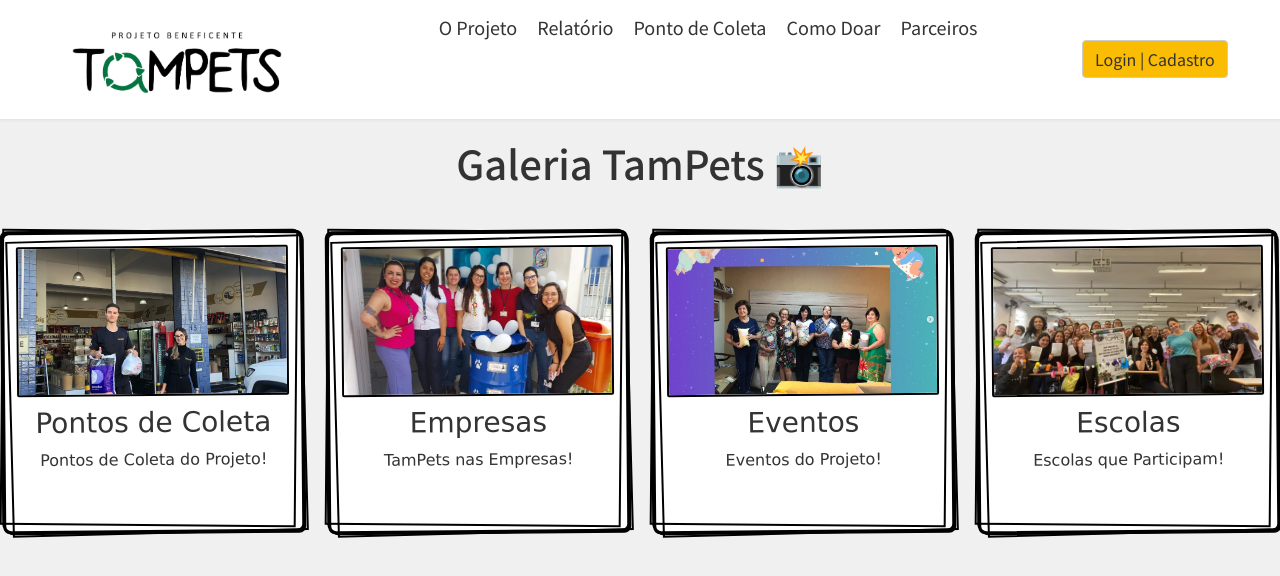
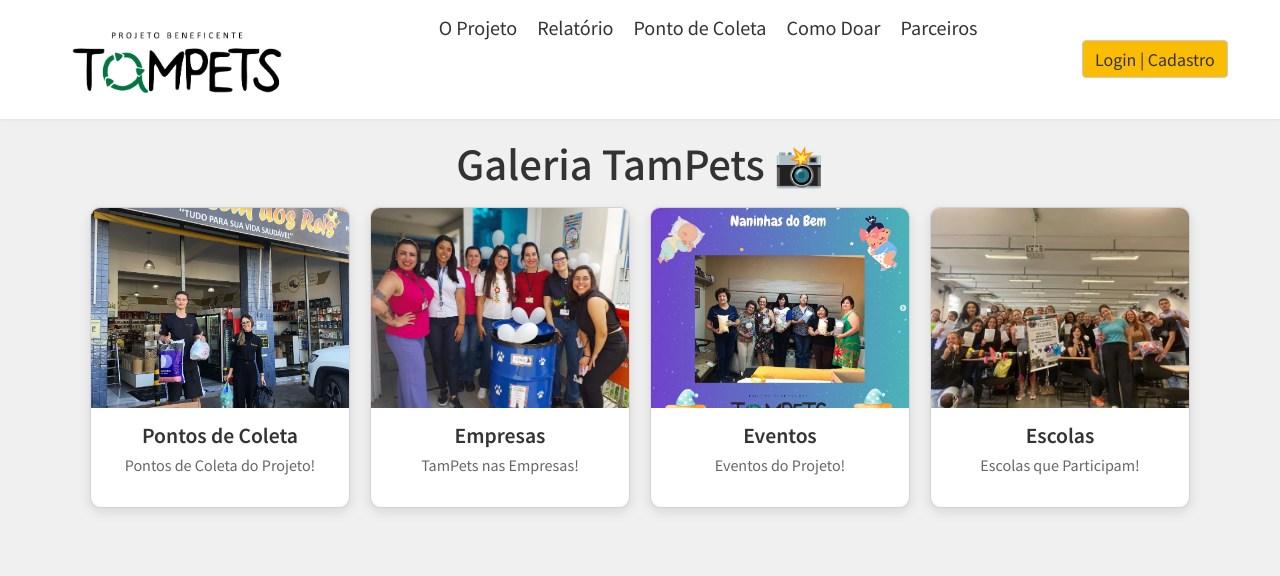
Before and after one commit to DaianeKCamargo/FATEC_ProjetoIntegrador2, a Next.js app in the folder tampets/: page /oProjeto/galeriaFotos in a window 1280 px wide. Shown: the top 576 px of the page. Built offline with nearby package versions, Linux system fonts and the light colour scheme.

Commit message:
Att Componente Card
Atualização de componente Card.tsx

```diff
--- /dev/null
+++ b/tampets/src/Components/Card.css
@@ -0,0 +1,70 @@
+.card {
+  width: 260px;
+  background-color: #fff;
+  border-radius: 10px;
+  box-shadow: 0 4px 12px rgba(0, 0, 0, 0.1);
+  overflow: hidden;
+  transition: transform 0.25s ease, box-shadow 0.25s ease;
+  display: flex;
+  flex-direction: column;
+  align-items: center;
+  cursor: pointer;
+}
+
+.card:hover {
+  transform: translateY(-6px);
+  box-shadow: 0 8px 20px rgba(0, 0, 0, 0.15);
+}
+
+/* Container da imagem */
+.card .imagem {
+  width: 100%;
+  height: 200px;
+  overflow: hidden;
+  position: relative;
+}
+
+.card .foto {
+  width: 100%;
+  height: 100%;
+  object-fit: cover;
+  transition: transform 0.4s ease;
+}
+
+.card:hover .foto {
+  transform: scale(1.05);
+}
+
+/* Texto */
+.card .texto {
+  padding: 16px;
+  text-align: center;
+}
+
+.card .texto h3 {
+  font-size: 1.2rem;
+  font-weight: 600;
+  color: #333;
+  margin-bottom: 8px;
+}
+
+.card .texto p {
+  font-size: 0.9rem;
+  color: #666;
+  line-height: 1.4;
+}
+
+/* Responsividade */
+@media (max-width: 600px) {
+  .card {
+    width: 90%;
+  }
+
+  .card .texto h3 {
+    font-size: 1.1rem;
+  }
+
+  .card .texto p {
+    font-size: 0.85rem;
+  }
+}
--- a/tampets/src/Components/CardDesenhado.tsx
+++ b/tampets/src/Components/Card.tsx
@@ -1,15 +1,15 @@
 import Image from "next/image";
-import "./CardDesenhado.css";
+import "./Card.css";
 
-type CardDesenhadoProps = {
+type CardProps = {
   imagem: string;       // caminho da imagem (ex: "/foto.png" ou import)
   titulo: string;       // título que aparece no card
   descricao: string;    // texto/descrição abaixo
 };
 
-export default function CardDesenhado({ imagem, titulo, descricao }: CardDesenhadoProps) {
+export default function Card({ imagem, titulo, descricao }: CardProps) {
   return (
-    <div className="card-desenhado">
+    <div className="card">
       <div className="imagem">
         <Image
           src={imagem}
@@ -25,4 +25,6 @@
       </div>
     </div>
   );
+
+
 }
--- a/tampets/src/Components/CardDesenhado.css
+++ /dev/null
@@ -1,70 +0,0 @@
-.card-desenhado {
-  width: 300px;
-  height: 300px;
-  padding: 12px;
-  background: white;
-  position: relative;
-  margin: 25px auto ;
-  border: 2px solid black;
-  border-radius: 7px;
-
-  /* Efeito "desenhado à mão" */
-  box-shadow: 2px 2px 0 black, -2px -2px 0 black, 1px -1px 0 black, -1px 1px 0 black;
-  transform: rotate(-0.5deg);
-}
-
-.card-desenhado::before,
-.card-desenhado::after {
-  content: "";
-  position: absolute;
-  border: 2px solid black;
-  pointer-events: none;
-}
-
-/* Bordas externas ligeiramente irregulares */
-.card-desenhado::before {
-  top: -4px;
-  left: -4px;
-  right: 4px;
-  bottom: 4px;
-  transform: rotate(1deg);
-}
-
-.card-desenhado::after {
-  top: 4px;
-  left: 4px;
-  right: -4px;
-  bottom: -4px;
-  transform: rotate(-1deg);
-}
-
-.imagem {
-  border: 2px solid black;
-  border-radius: 2px;
-  overflow: hidden;
-  height: 150px;
-  display: flex;
-  align-items: center;
-  justify-content: center;
-}
-
-.imagem img {
-  width: 100%;
-  height: 100%;
-  object-fit: cover;
-}
-
-.texto {
-  margin-top: 10px;
-  text-align: center;
-  font-family: "Comic Sans MS", "Patrick Hand", cursive;
-}
-
-.card-desenhado {
-  /* ... seu código atual ... */
-  transition: transform 0.3s ease; /* Adiciona transição suave */
-}
-
-.card-desenhado:hover {
-  transform: scale(1.05) rotate(-0.5deg); /* Mantém a rotação original */
-}
--- a/tampets/src/app/oProjeto/galeriaFotos/galeriaEscolas/page.tsx
+++ b/tampets/src/app/oProjeto/galeriaFotos/galeriaEscolas/page.tsx
@@ -1,11 +1,22 @@
+'use client';
+
+import Card from "@/Components/Card";
+
+
 export default function galeriaEscolas() {
     return (
         <section>
-            <div>
+            <div style={{ textAlign: "center", marginBottom: "20px", marginTop: "20px" }}>
                 <h1>TamPets nas escolas</h1>
                 <h2>Registros dos melhores momentos do projeto TamPets dentro das escolas!</h2>
             </div>
-
+            <div>
+                <Card
+                            imagem={"/tampets112023.webp"}
+                            titulo="Escola de Tal"
+                            descricao="Visita a Escola de Tal para palestra de conscientização!"
+                          />
+            </div>
         </section>
     );
 }
--- a/tampets/src/app/oProjeto/galeriaFotos/page.tsx
+++ b/tampets/src/app/oProjeto/galeriaFotos/page.tsx
@@ -1,4 +1,5 @@
-import CardDesenhado from "@/Components/CardDesenhado";
+import Card from "@/Components/Card";
+
 
 export default function GaleriaFotos() {
     return (
@@ -6,24 +7,24 @@
         <h1 style={{ textAlign: "center", marginBottom: "20px", marginTop: "20px" }}>Galeria TamPets 📸</h1>
 
         <div style={{ display: "flex", gap: "20px", flexWrap: "wrap", justifyContent: "center" }}>
-          <CardDesenhado
+          <Card
             imagem={"/coleta.PNG"}
             titulo="Pontos de Coleta"
             descricao="Pontos de Coleta do Projeto!"
           />
-          <CardDesenhado
+          <Card
             imagem={"/tampetszf.jpg"}
             titulo="Empresas"
             descricao="TamPets nas Empresas!"
           />
 
-          <CardDesenhado
+          <Card
             imagem={"/evento.PNG"}
             titulo="Eventos"
             descricao="Eventos do Projeto!"
           />
 
-          <CardDesenhado
+          <Card
             imagem={"/tampets112023.webp"}
             titulo="Escolas"
             descricao="Escolas que Participam!"
```
